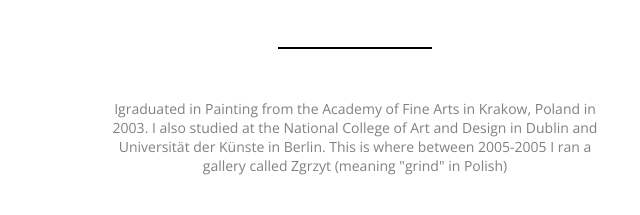
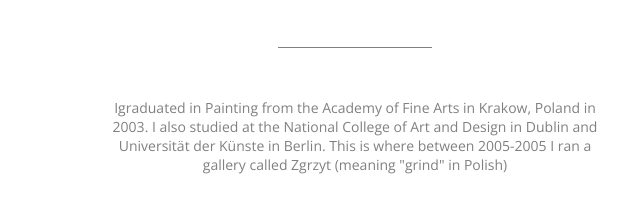
Before and after one commit to martanetza/artist-s-website, a plain HTML site: page about.html in a window 1280 px wide. Shown: the part 358-573 px from the top of the page, 541-1181 px from the left. Drawn offline with nearby package versions, Linux system fonts and the light colour scheme; no server answers.

Commit message:
change line color

```diff
--- a/CSS/style.css
+++ b/CSS/style.css
@@ -376,7 +376,7 @@ img {
 }
 
 .line{
-       border-bottom: 2px solid black;
+       border-bottom: 1px solid #808080;
        width: 30%;
        margin: 50px auto;
     }
@@ -770,7 +770,7 @@ video{
 
 
 .line{
-       border-bottom: 2px solid black;
+       border-bottom: 1px solid #808080;
        width: 30%;
        margin: 50px auto;
     }
```
